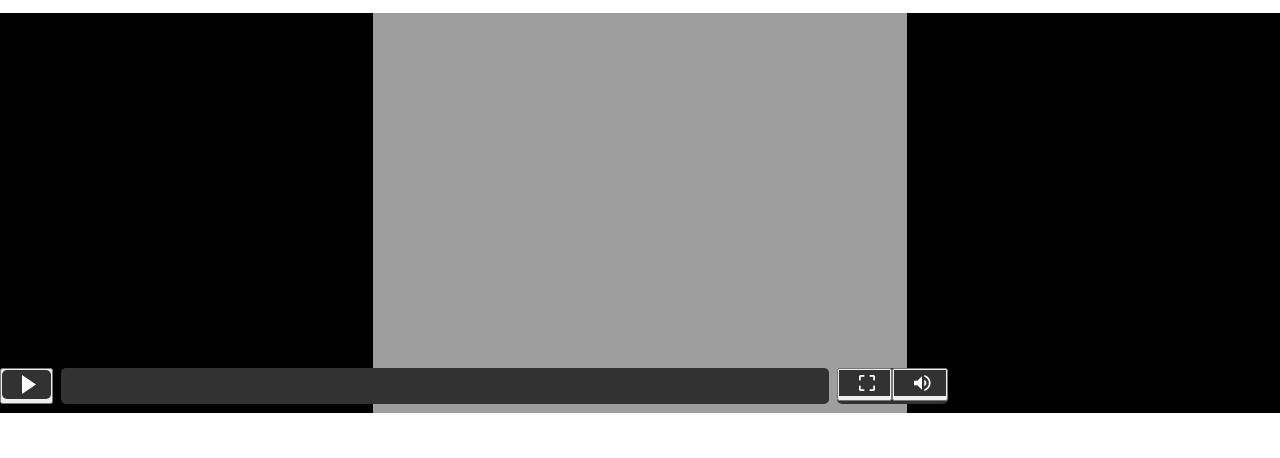
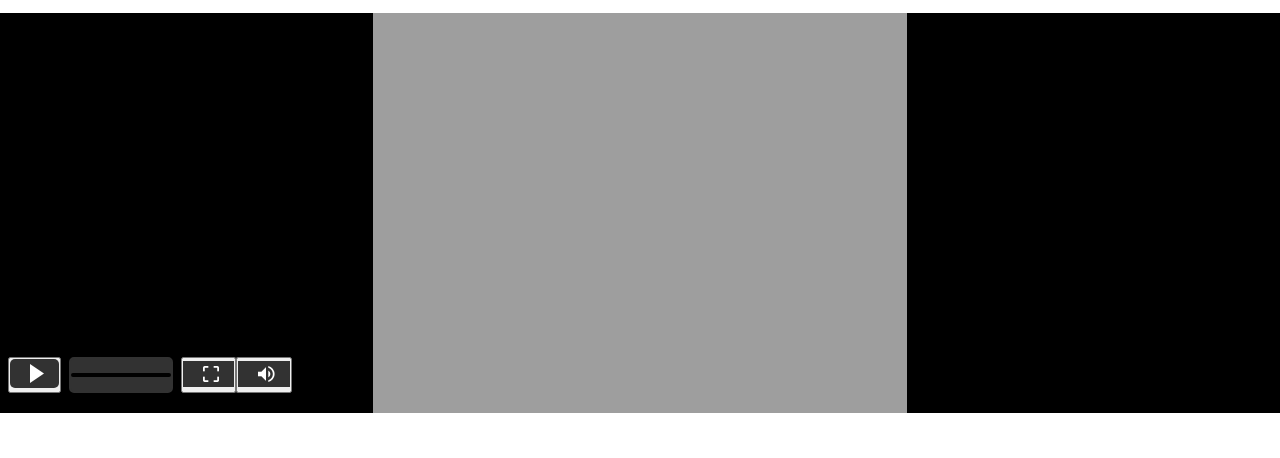
Before and after one commit to MiguelChiau/BrainFlix, a React app in the folder sprint-1/client/: page / in a window 1280 px wide. Shown: the part 83-541 px from the top of the page. Built offline with nearby package versions, Linux system fonts and the light colour scheme.

Commit message:
control buttons

```diff
--- a/sprint-1/client/src/components/Hero.js
+++ b/sprint-1/client/src/components/Hero.js
@@ -1,5 +1,5 @@
 import React from "react";
-import Background from "../assets/Images/video-list-0.jpg";
+import Video from "../assets/Images/video-list-0.jpg";
 import Play from "../assets/Icons/PNG/Icon-play.png";
 import Fullscreen from "../assets/Icons/PNG/Icon-fullscreen.png";
 import Volume from "../assets/Icons/PNG/Icon-volume.png";
@@ -7,14 +7,16 @@ import Volume from "../assets/Icons/PNG/Icon-volume.png";
 function Hero() {
   return (
     <div className="hero-background">
-      <video poster={Background} />
+      <video poster={Video} />
 
       <div className="controls">
         <button className="controls-play">
           <img src={Play} alt="" />
         </button>
 
-        <div className="controls-range" />
+        <button className="controls-range">
+          <hr align="center" />
+        </button>
 
         <div className="controls-buttons">
           <button>
--- a/sprint-1/client/src/styles/partials/_hero.scss
+++ b/sprint-1/client/src/styles/partials/_hero.scss
@@ -1,16 +1,19 @@
 .hero-background {
-  // height: 183px;
+  position: relative;
 
   video {
     width: 100%;
+    // position: relative;
   }
 }
 
-//JUST TESTING THE CONTROLS
 .controls {
   display: flex;
-  position: relative;
-  bottom: 45px;
+  position: absolute;
+  bottom: 20px;
+  margin-right: 16px;
+  margin-left: 16px;
+
   &-play {
     img {
       padding: 5px 15px 5px 20px;
@@ -20,18 +23,23 @@
   }
 
   &-range {
-    // border-bottom: 2px solid black;
+    border: 2px solid $black;
     border-radius: 5px;
     background-color: $black;
     margin-right: 8px;
     margin-left: 8px;
-
-    width: 60%;
+  }
+  hr {
+    border: 2px solid black;
+    border-radius: 2px;
+    width: 100px;
+    // max-width: 150px;
   }
 
   &-buttons {
     background-color: $black;
     border-radius: 5px;
+    display: flex;
 
     img {
       padding: 5px 15px 5px 20px;
@@ -55,6 +63,11 @@
       display: block;
     }
   }
+
+  .controls {
+    margin-right: 8px;
+    margin-left: 8px;
+  }
 }
 
 // For Desktop
--- a/sprint-1/client/src/styles/partials/_title.scss
+++ b/sprint-1/client/src/styles/partials/_title.scss
@@ -9,6 +9,7 @@
     font-size: 24px;
     line-height: 32px;
     margin-bottom: 16px;
+    margin-top: 32px;
   }
 }
 
```
Also changed, not shown: sprint-1/client/src/styles/app.css, 1 other file.
